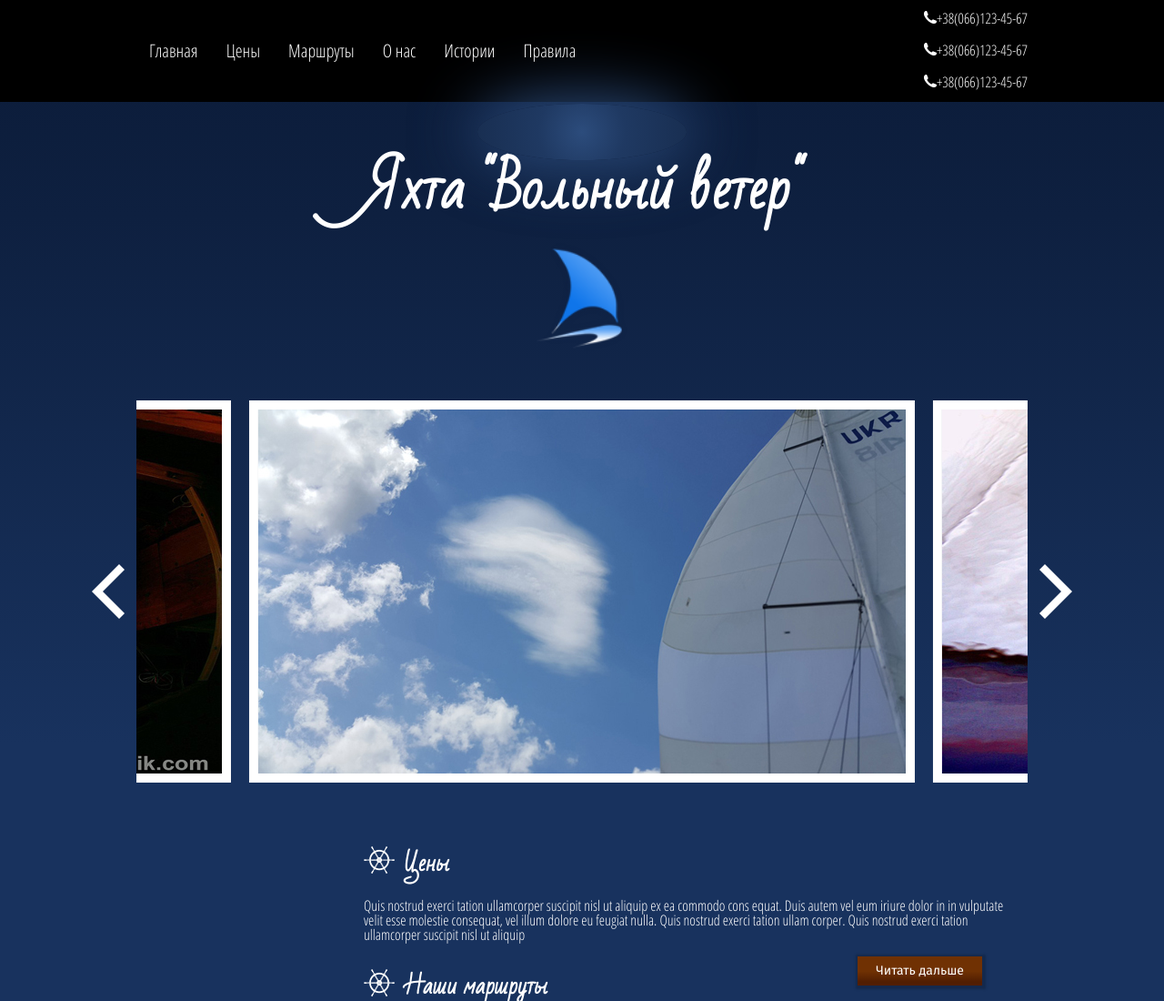
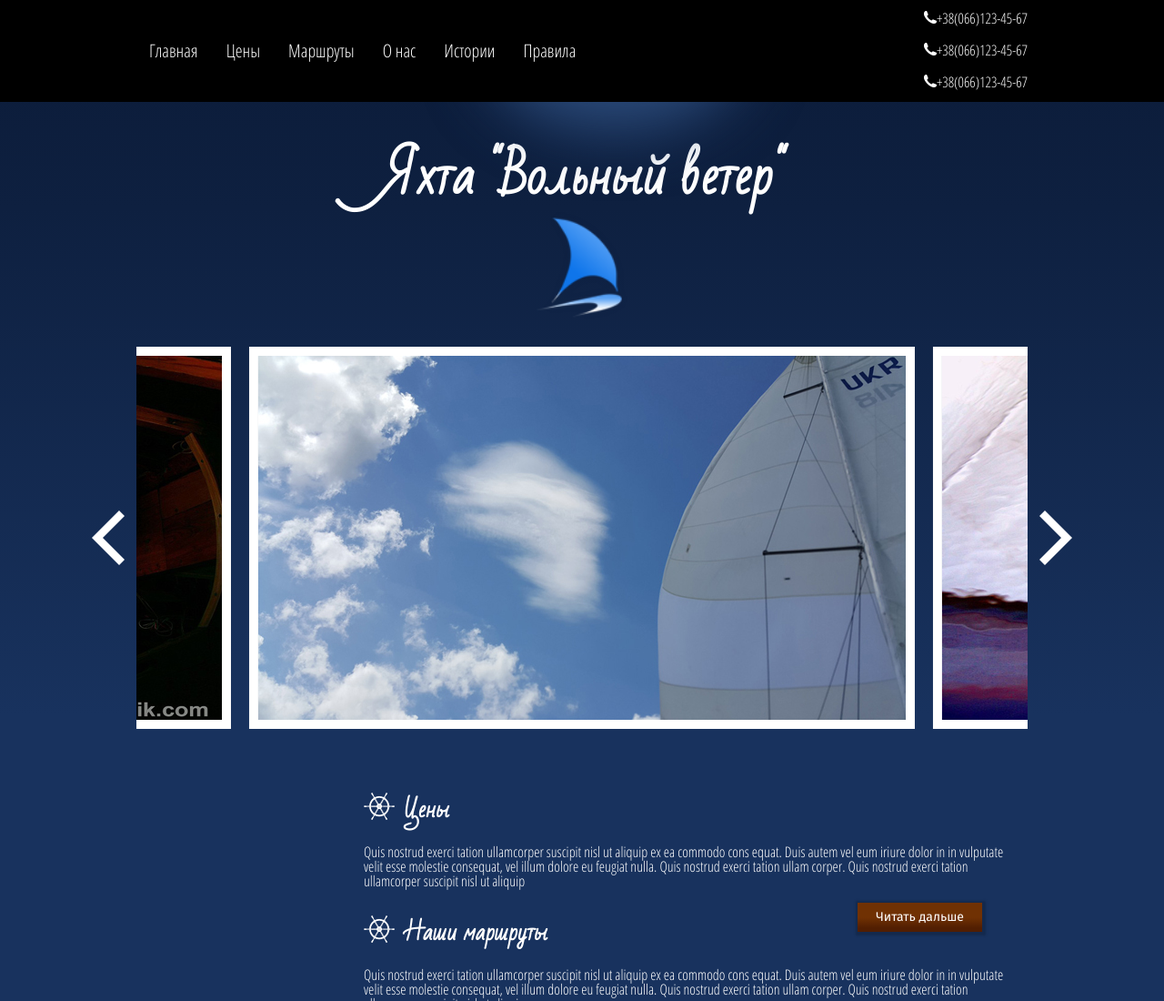
Before and after one commit to scann/yacht, a plain HTML site: page index.html in a window 1280 px wide. Shown: the top 1100 px of the page at 91% size. Drawn offline with nearby package versions, Linux system fonts and the light colour scheme.

Commit message:
Gradient before logo: pseudo-element is replaced by div with shadow

```diff
--- a/assets/css/styles.css
+++ b/assets/css/styles.css
@@ -41,6 +41,8 @@ h1, h2 {
 /*----header styles----*/
 header {
   background: #000000;
+  z-index: 10;
+  position: relative;
 }
 .header-container {
   max-width: 980px;
@@ -69,6 +71,18 @@ header {
   display:block;
   clear: both;
 }
+.gradient {
+  position: absolute;
+  top: 0%;
+  left: 45%;
+  height: 100px;
+  width: 200px;
+  border-radius: 70%;
+  z-index: 1;
+  -moz-box-shadow: 0px 0px 67px 43px #2c4c7c;
+ -webkit-box-shadow: 0px 0px 67px 43px #2c4c7c;
+ box-shadow: 0px 0px 67px 43px #2c4c7c;
+}
 .header-menu ul {
   margin: 0;
   padding: 0;
@@ -84,6 +98,8 @@ header {
   font-size: 20px;
   padding: 0 14px;
   line-height: 112px;
+  z-index: 10;
+  position: relative;
 }
 /*should be edited for class .active via JS instead of a:hover*/
 .header-menu a:hover {
@@ -108,36 +124,19 @@ header {
 .logo-container {
   max-width: 980px;
 }
-.logo:before {
-  content: '';
-  display: block;
-  height: 62px;
-  margin: -53px auto 25px;
-  width: 230px;
-  border-radius: 50%;
-  -moz-box-shadow: 0px 0px 67px 8px #2c4c7c;
-  -webkit-box-shadow: 0px 0px 67px 8px #2c4c7c;
-  box-shadow: 0px 0px 67px 8px #2c4c7c;
-  background: #2c4c7c; /* Old browsers */
-background: -moz-radial-gradient(center, circle cover, #2c4c7c 0%, #1f3962 40%, #182e51 100%); /* FF3.6-15 */
-background: -webkit-radial-gradient(center, circle cover, #2c4c7c 0%,#1f3962 40%,#182e51 100%); /* Chrome10-25,Safari5.1-6 */
-background: radial-gradient(circle at center, #2c4c7c 0%,#1f3962 40%,#182e51 100%); /* W3C, IE10+, FF16+, Chrome26+, Opera12+, Safari7+ */
-filter: progid:DXImageTransform.Microsoft.gradient( startColorstr='#2c4c7c', endColorstr='#182e51',GradientType=1 ); /* IE6-9 fallback on horizontal gradient */
-}
 .logo {
-  margin: 55px auto;
+  margin: 75px auto 30px;
   width: 60%;
 }
 .logo h1 {
-  font-size: 60px;
+  font-size: 55px;
   text-align: center;
 }
 .logo img {
   display: block;
   width: 17%;
-  margin: 50px auto;
+  margin: 30px auto;
 }
-
 /*Flickity styles*/
  .carousel-cell {
    margin-right: 20px;
--- a/index.html
+++ b/index.html
@@ -24,6 +24,7 @@
 <body>
 	<header>
 		<div class="header-container">
+
 			<div class="block-left">
 				<nav class="header-menu">
 					<ul>
@@ -41,8 +42,10 @@
 				<img src="assets/img/icon-phone.png" alt="phone icon"/><div class="phone">+38(066)123-45-67</div><br>
 				<img src="assets/img/icon-phone.png" alt="phone icon"/><div class="phone">+38(066)123-45-67</div>
 			</div>
+
 		</div>
 	</header>
+	<div class="gradient"></div>
 	<div class="content-wrapper">
 		<section class="logo-container">
 			<div class="logo">
```
